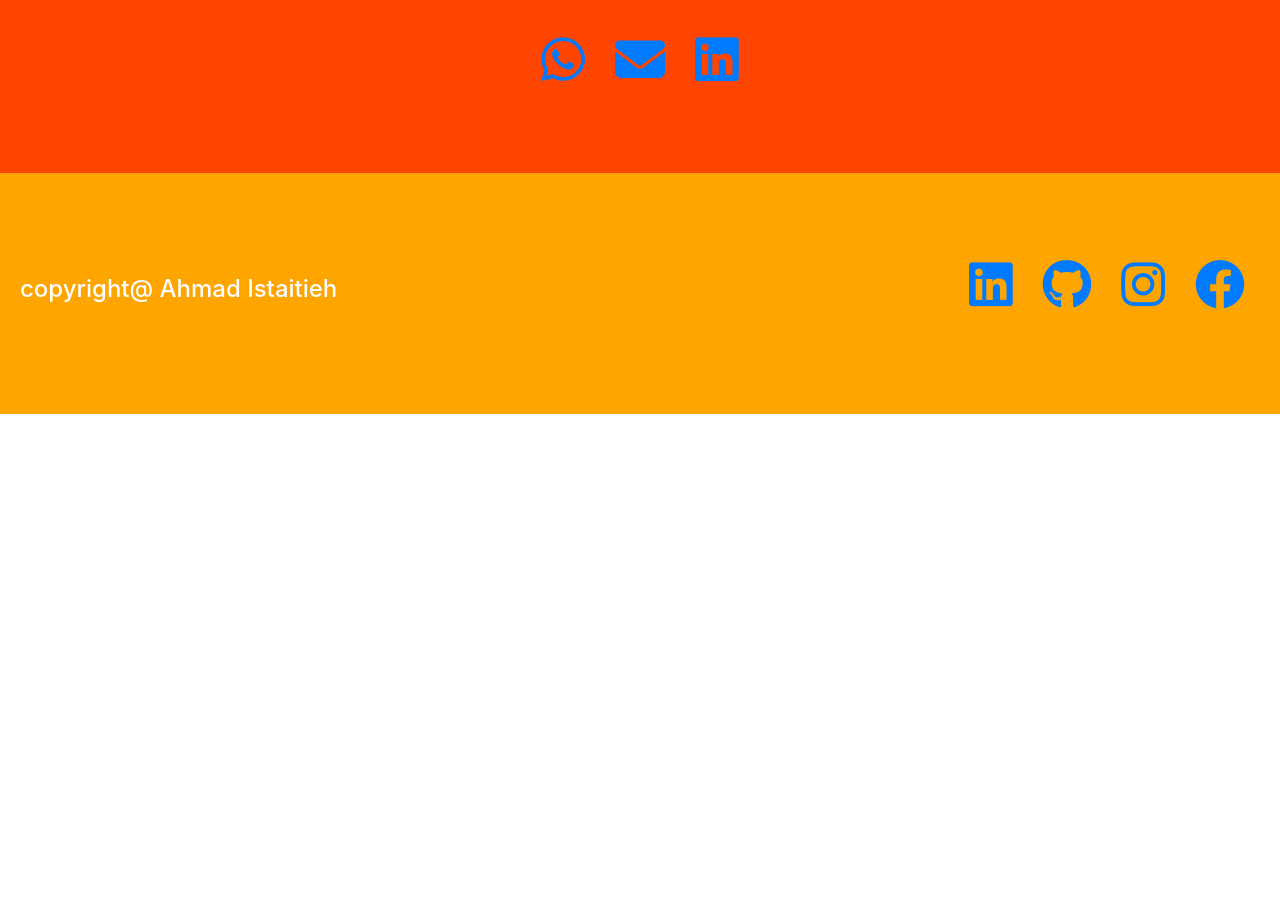
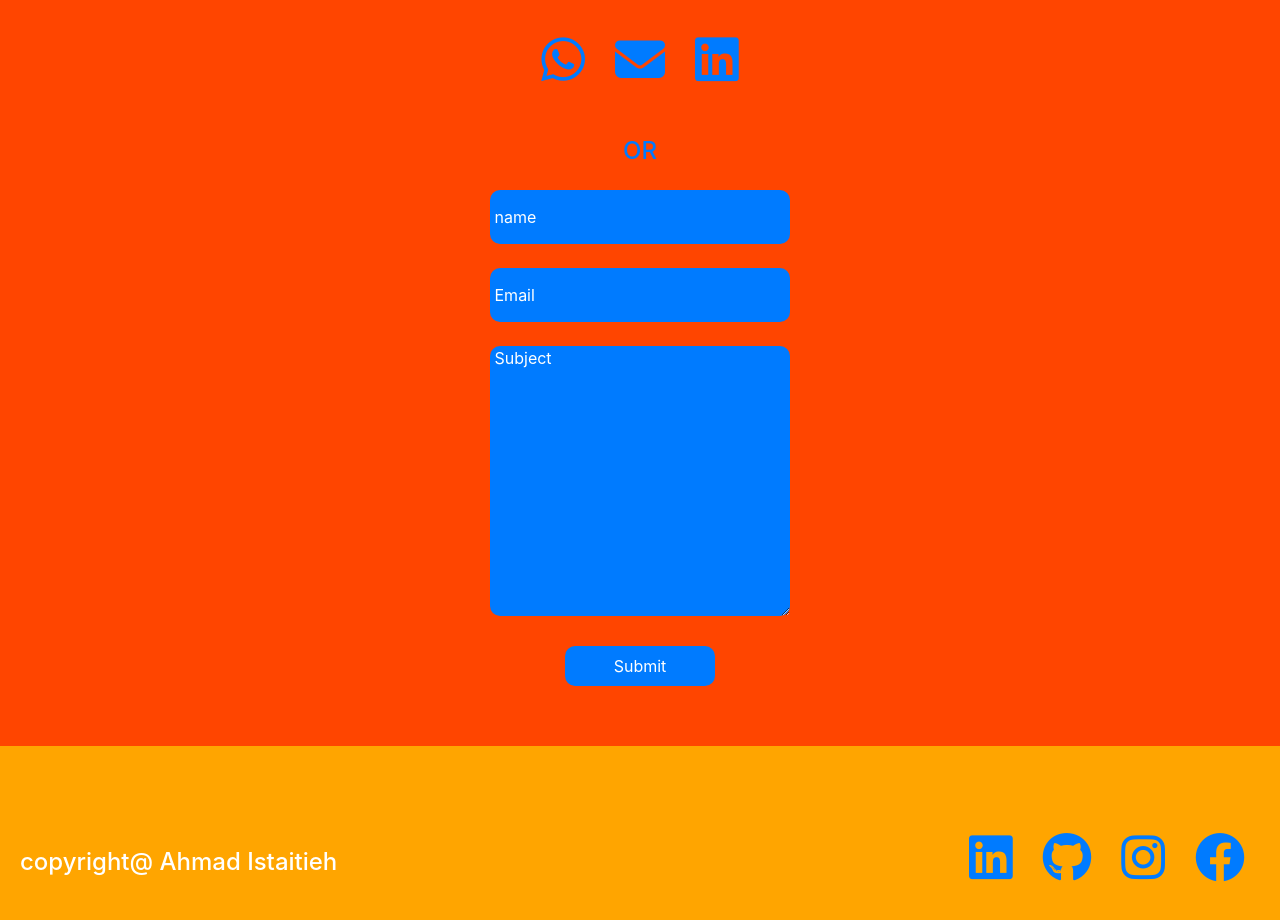
Before and after one commit to ahmadadnanes/my-new-website, a plain HTML site: page index.html in a window 1280 px wide. Shown: the part 3480-4400 px from the top of the page. Before the commit the page ends 3894 px from the top, so only its background shows below. Drawn offline with Linux system fonts and the light colour scheme.

Commit message:
add contact form

```diff
--- a/css/main.css
+++ b/css/main.css
@@ -301,7 +301,7 @@ header .drop-button i{
 
 /* end portfolio */
 
-/* start conatct */
+/* start contact */
 .contact{
     padding-top: var(--section-padding);
     padding-bottom: var(--section-padding);
@@ -319,6 +319,48 @@ header .drop-button i{
     text-align: center;
     font-size: 50px;
     margin: 15px;
+}
+
+.contact h4{
+    color: rgb(0, 123, 255);
+}
+
+.contact .form input{
+    width:300px;
+    height: 54px;
+    border-radius: 10px;
+    border: none;
+    outline: none;
+    background-color: rgb(0, 123, 255);
+    color: white;
+}
+
+.contact .form input::placeholder{
+    color: white;
+}
+
+.contact .form textarea{
+    width: 300px;
+    height: 270px;
+    border-radius: 10px;
+    border: none;
+    outline: none;
+    background-color: rgb(0, 123, 255);
+    color: white;
+}
+
+.contact .form textarea::placeholder{
+    color: white;
+}
+
+.contact button{
+    width: 150px;
+    height: 40px;
+    border-radius: 10px;
+    border: none;
+    outline: none;
+    background-color: rgb(0, 123, 255);
+    color: white;
 }
 /* end contact */
 
--- a/index.html
+++ b/index.html
@@ -180,7 +180,7 @@
         </div>
     </div>
 
-    <div class="contact" id="contact">
+    <div class="contact text-center" id="contact">
         <div class="container">
             <div class="title">
                 <h1>contact</h1>
@@ -195,6 +195,13 @@
                 <div class="con">
                     <a href="https://www.linkedin.com/in/ahmad-istaitieh-64a635248/" target="_blank"><i class="fa-brands fa-linkedin"></i></a>
                 </div>
+            </div>
+            <h4 class="mt-4 mb-4">OR</h4>
+            <div class="form">
+                <input type="text" placeholder=" name"><br><br>
+                <input type="email" placeholder=" Email"><br><br>
+                <textarea name="subject" id="" cols="30" rows="10" placeholder=" Subject"></textarea><br><br>
+                <button>Submit</button>
             </div>
         </div>
     </div>
```
